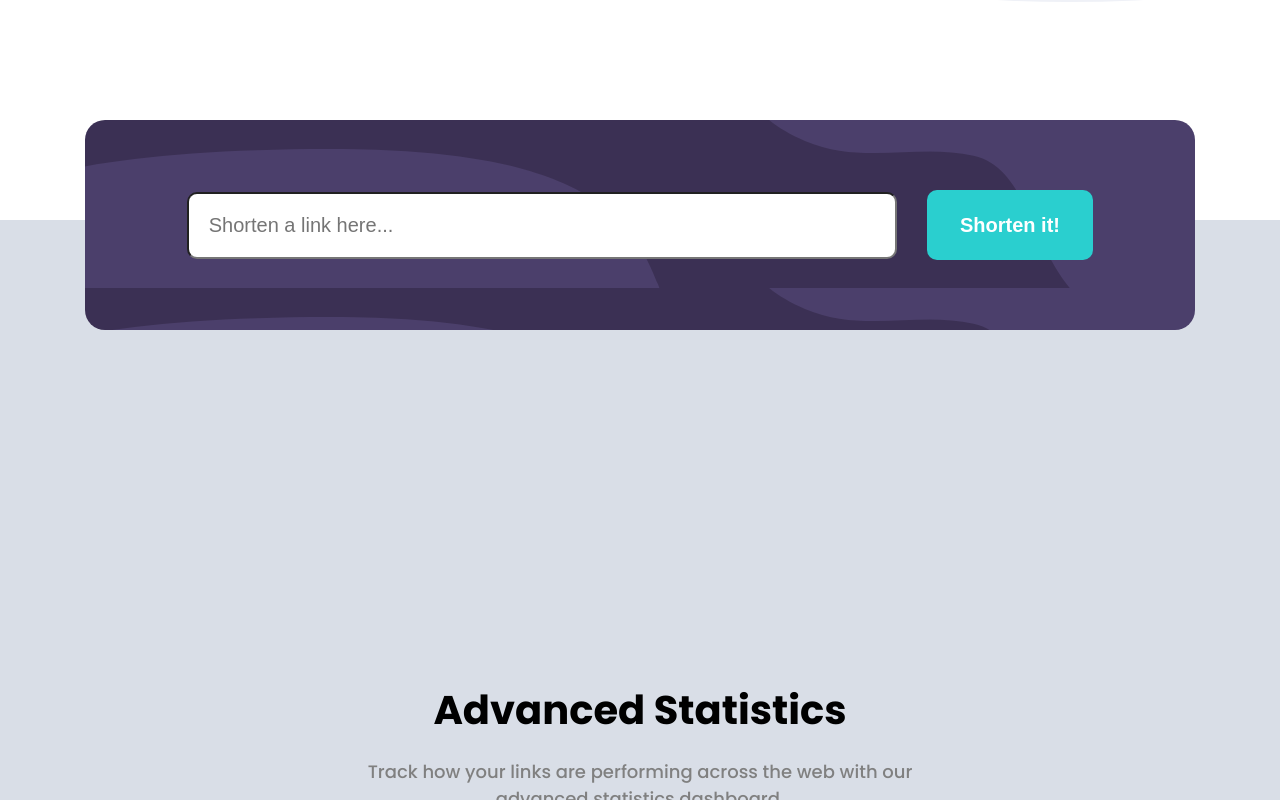
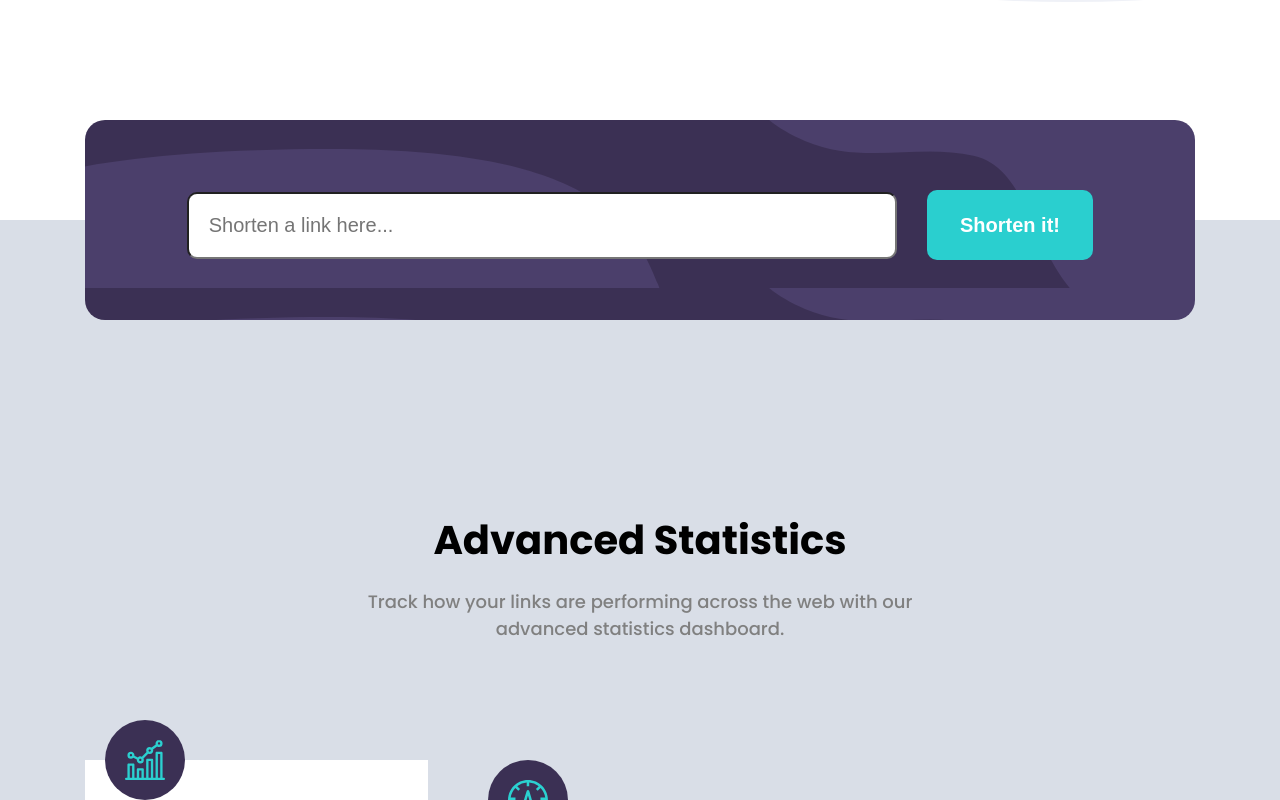
Before and after one commit to WaterColours02/url-shortening-api, a React (Create React App) app: page / in a window 1280 px wide. Shown: the part 740-1540 px from the top of the page. Built offline with nearby package versions, Linux system fonts and the light colour scheme.

Commit message:
compelted all functionality and css for desktop v

```diff
--- a/src/App.css
+++ b/src/App.css
@@ -108,7 +108,7 @@ body {
   grid-template-columns: 7fr 4fr;
 
   width: 1108px;
-  height: 600px;
+  height: 400px;
   margin: 100px auto;
 
   gap: 80px;
@@ -118,7 +118,7 @@ body {
 .intro-text-container {
   display: flex;
   flex-direction: column;
-  height: 800px;
+  height: 700px;
   width:600px;
   align-content: flex-start;
   justify-content: flex-start;
@@ -168,27 +168,30 @@ body {
 }
 
 .section-shorten-link-form {
-  width: 100%;
-  display: grid;
+  /* width: 100%; */
+  /* display: grid; */
   /* grid-template-rows: repeat(2, 1fr); */
+  z-index: 1000;
 }
 
 .shorten-link-form-container {
   display: grid;
-  grid-template-rows: repeat(2, 1fr);
+  /* grid-template-rows: repeat(2, 1fr); */
   place-content: center;
-  transform: translateY(-100px);
+  transform: translateY(100px);
 
   grid-row: 1;
+  z-index: 1000;
 }
 
 .shorten-link-form {
   background-image: url( '../public/images/bg-shorten-desktop.svg' );
   background-color: var(--DarkViolet);
   width: 1110px;
-  /* height: 200px; */
+  height: 200px;
 
   border-radius: 20px;
+  z-index: 1000;
 
 }
 
@@ -247,6 +250,7 @@ body {
   color: white;
   font-size: 20px;
   font-weight: bold;
+  z-index: 1000;
 }
 
 .shorten-link-form-button:hover,
@@ -263,12 +267,25 @@ body {
   grid-row: 3;
 }
 
+.section-shortened-link-results {
+  display: grid;
+  grid-template-rows: 150px 1fr;
+  place-content: center;
+  width: 100%;
+  /* margin-top: 100px; */
+  background-color: rgb(217, 222, 231);
+  /* transform: translateY(-100px); */
+  /* z-index: -1000; */
+}
+
 .shortened-link-results-container {
   grid-row: 2;
-
-  /* padding-top: 50px; */
-  background-color: rgb(217, 222, 231);
-  width: 100%;
+  /* margin-top: px; */
+  /* background-color: rgb(217, 222, 231); */
+  /* background-color: chartreuse; */
+  width: 1110px;
+  /* transform: translateY(-10px); */
+  border-radius: 15px;
 }
 
 .shortened-link {
@@ -284,16 +301,11 @@ body {
   font-size: 15px;
   font-weight: bold;
 }
-.section-features{
-  background-color: rgb(217, 222, 231);
-  width: 100%;
-  height: 700px
-}
 
-.section-features-container {
-  background-color: rgb(217, 222, 231);
-  width: 100%;
-  height: 600px
+.copy-link-button:hover,
+.copy-link-button:active {
+  cursor: pointer;
+  filter: brightness(1.75);
 }
 
 .shortened-link-result {
@@ -306,6 +318,24 @@ body {
   background-color: white;
 }
 
+.shorten-API-div {
+  /* background-color: rgb(217, 222, 231); */
+  z-index: 0;
+}
+
+
+.section-features{
+  background-color: rgb(217, 222, 231);
+  width: 100%;
+  height: 700px;
+  padding-top: 100px;
+}
+
+.section-features-container {
+  background-color: rgb(217, 222, 231);
+  width: 100%;
+  height: 600px
+}
 .section-features-text-container {
   /* padding-top: 150px; */
   background-color: rgb(217, 222, 231);
--- a/src/App.js
+++ b/src/App.js
@@ -35,10 +35,10 @@ export default function App() {
     </section>
     </div>
 
-
+    < ShortenAPI />
 
     <div className='section-features-container'>
-    < ShortenAPI />
+
     <section className='section-features'>
     <div className='section-features-text-container'>
       <div className='section-features-title-box'>
--- a/src/ShortenAPI.js
+++ b/src/ShortenAPI.js
@@ -60,7 +60,7 @@ export default function ShortenAPI() {
     };
 
     return (
-        <div className='section-shorten-link-form'>
+            <div className='shorten-API-div'>
             <div className='shorten-link-form-container'>
 
                 <form className='shorten-link-form' onSubmit={handleSubmit}>
@@ -83,8 +83,11 @@ export default function ShortenAPI() {
 
                 </form>
 
+                </div>
 
-                <div className='shortened-link-results-container'>
+
+                        <div className='section-shortened-link-results'>
+                        <div className='shortened-link-results-container'>
                     {shortenedLinks.map((link, index) => (
                         <div key={index} className='shortened-link-result'>
                             <p className='original-link'>{link.originalLink}</p>
@@ -93,9 +96,12 @@ export default function ShortenAPI() {
                                 Copy Link
                             </button>
                         </div>
-                    ))}
-                </div>
-            </div>
-        </div>
+                        ))}
+                        </div>
+                        </div>
+                    </div>
+
+
+
     );
 }
```
